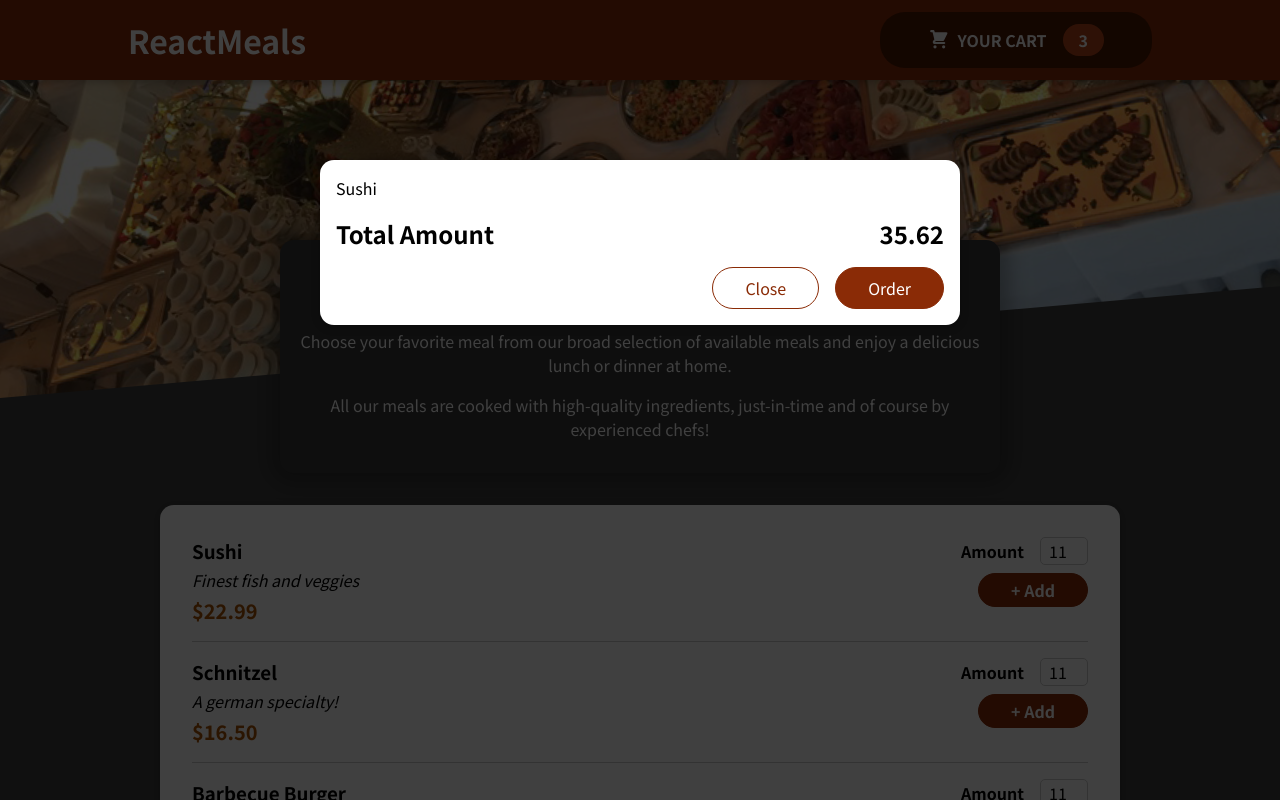
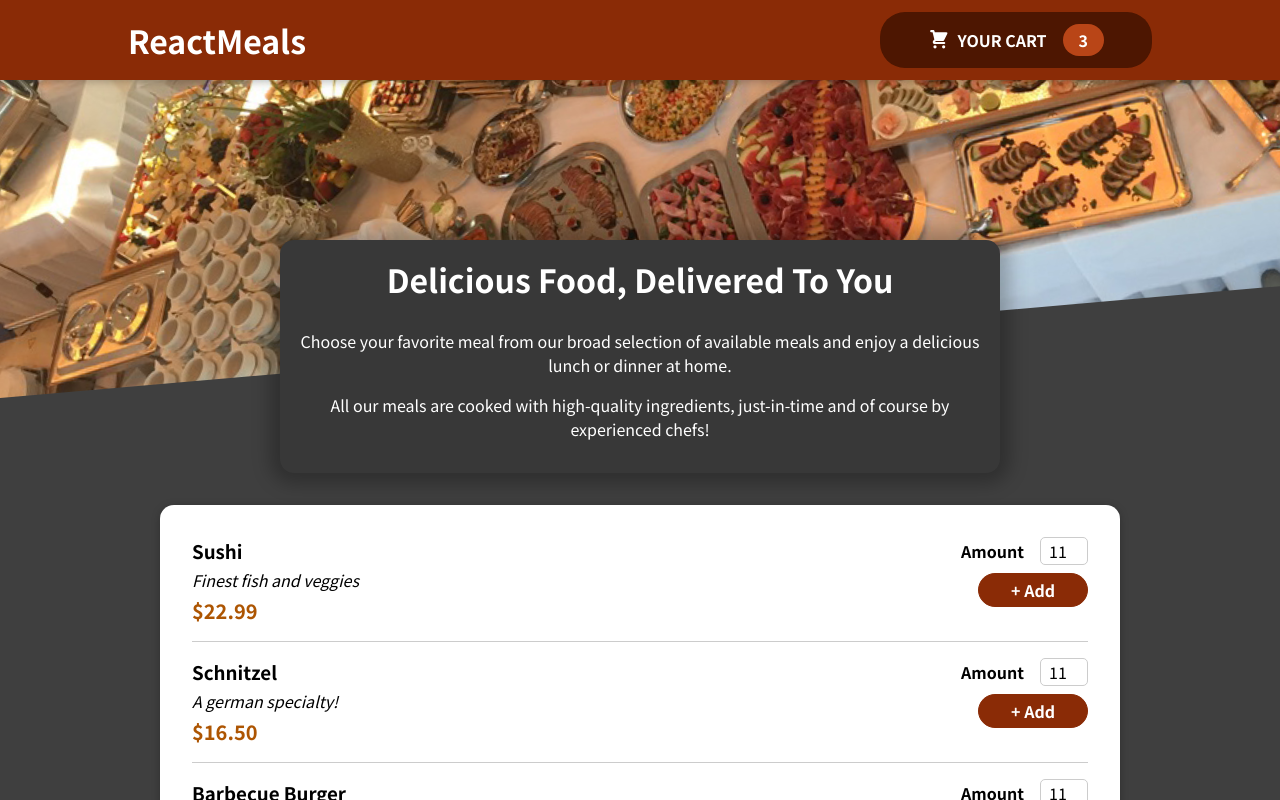
Before and after one commit to zcmich/Food-App, a React (Create React App) app: page / in a window 1280 px wide. Shown: the top 800 px of the page. Built offline with nearby package versions, Linux system fonts and the light colour scheme.

Commit message:
close button logic

```diff
--- a/src/App.js
+++ b/src/App.js
@@ -1,4 +1,4 @@
-import { Fragment } from "react";
+import { Fragment, useState } from "react";
 
 import Header from "./Components/Layout/Header";
 import Meals from "./Components/Meals/Meals";
@@ -7,10 +7,21 @@
 
 
 function App() {
+ const [cartIsShown, setCartIsShown] = useState(false);
+
+ const showCartHandler = (cart) =>{
+  setCartIsShown(true);
+ };
+
+ const hideCartHandler = () =>{
+  setCartIsShown(false);
+ };
+
+
   return (
     <Fragment>
-      <Cart/>
-      <Header />
+    {cartIsShown && <Cart onClose={hideCartHandler}/>}
+      <Header onShowCart={showCartHandler} />
       <main>
         <Meals />
       </main>
--- a/src/Components/Cart/Cart.js
+++ b/src/Components/Cart/Cart.js
@@ -10,14 +10,14 @@
         </ul>
       );
     return(
-        <Modal>
+        <Modal onClose={props.onClose}>
          {cartItems}
         <div className={classes.total}>
             <span>Total Amount</span>
             <span>35.62</span>
         </div>
         <div className={classes.actions}>
-        <button className={classes['button--alt']}>Close</button>
+        <button className={classes['button--alt']} onClick={props.onClose}>Close</button>
         <button className={classes.button}>Order</button>
       </div>
     </Modal>
--- a/src/Components/Layout/HeadCartButton.js
+++ b/src/Components/Layout/HeadCartButton.js
@@ -5,7 +5,7 @@
 
 const HeaderCartButton = (props) => {
     return (
-        <button className={classes.button}>
+        <button className={classes.button} onClick={props.onClick}>
             <span className={classes.icon}>
                 <CartIcon />
             </span>
--- a/src/Components/Layout/Header.js
+++ b/src/Components/Layout/Header.js
@@ -9,7 +9,7 @@
         <Fragment>
             <header className={classes.header}>
                 <h1>ReactMeals</h1>
-                <HeaderCartButton/>
+                <HeaderCartButton onClick={props.onShowCart}/>
             </header>
             <div className={classes['main-image']}>
             <img src={mealsImage}  alt="A table full of delicious food!"/>
--- a/src/Components/UI/Modal.js
+++ b/src/Components/UI/Modal.js
@@ -4,7 +4,7 @@
 import classes from './Modal.module.css'
 
 const Backdrop = (props) => {
-    return <div className={classes.backdrop} />
+    return <div className={classes.backdrop} onClick={props.onClose} />
 };
 
 const ModalOverlay = (props) => {
@@ -21,7 +21,7 @@
 
 return(
     <Fragment>
-        {ReactDOM.createPortal(<Backdrop/>, portElement)}
+        {ReactDOM.createPortal(<Backdrop onClose={props.onClose} />, portElement)}
         {ReactDOM.createPortal(<ModalOverlay>{props.children}</ModalOverlay>, portElement)}
     </Fragment>
 )
```
